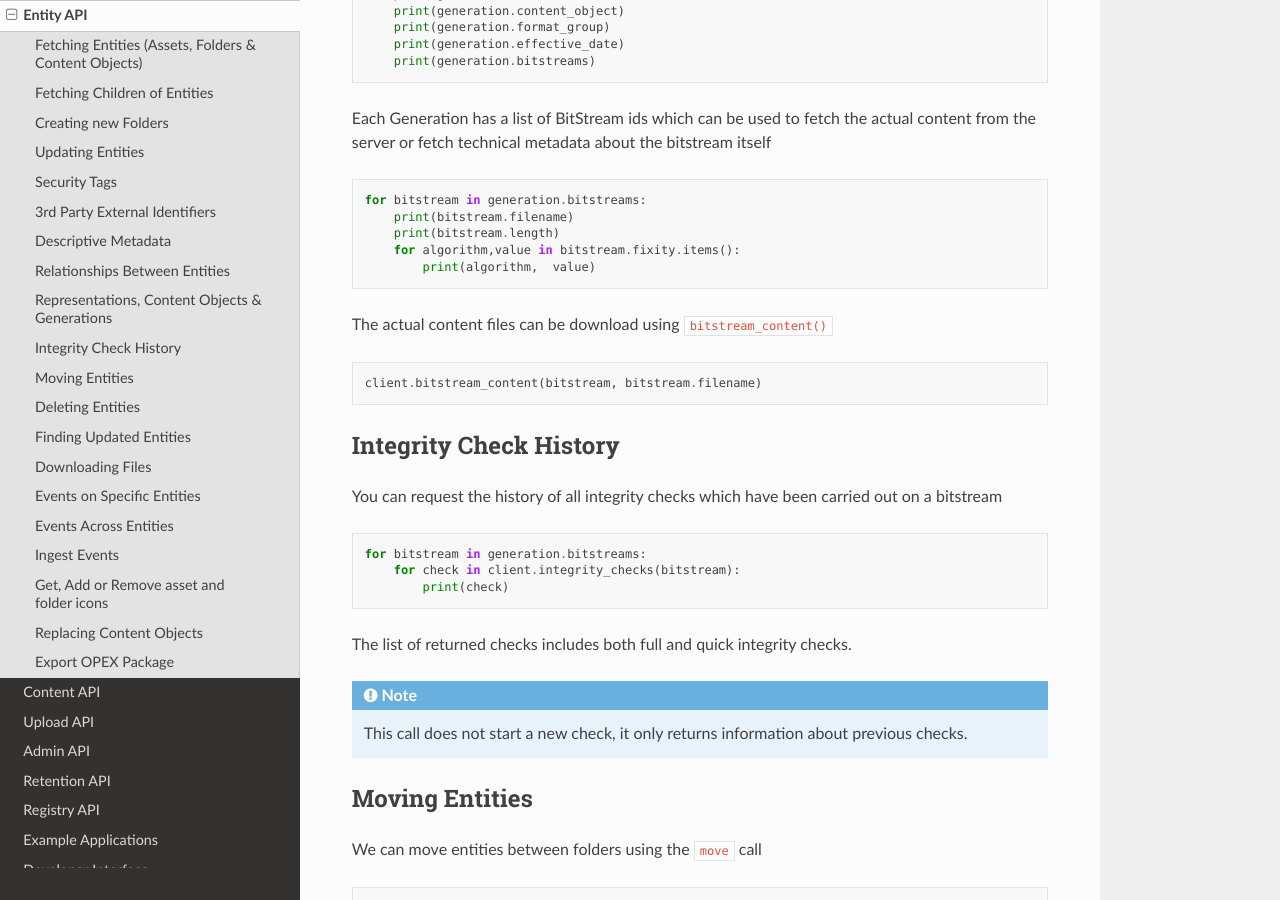
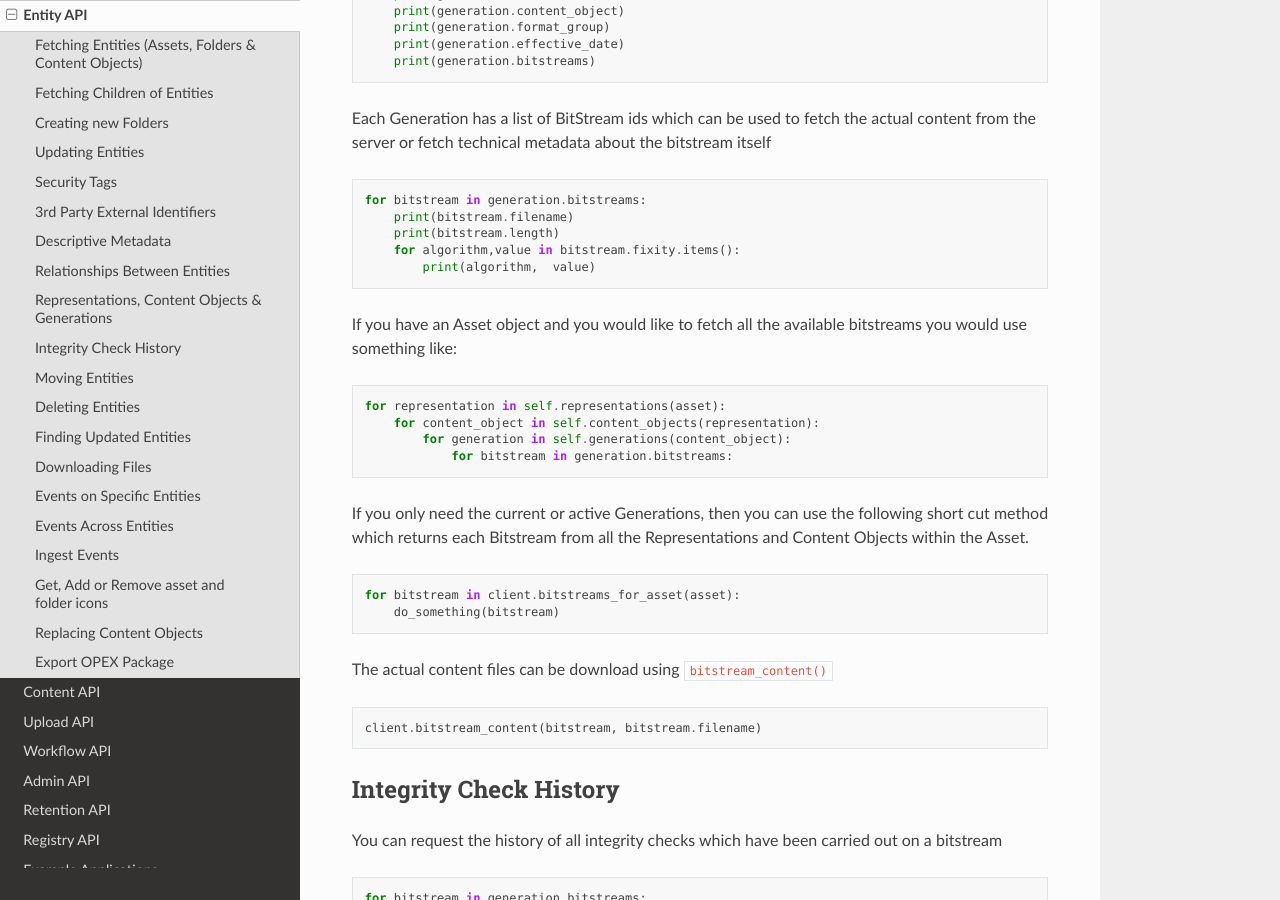
Before and after one commit to carj/pyPreservica, a Sphinx documentation site: the page built from docs/entity.rst, in a window 1280 px wide and 900 px high, scrolled down 10406 px. Built offline with Sphinx 7.4.7 and the Read the Docs theme 2.0.0, drawn with Linux system fonts in a browser that asks for light colours.

Commit message:
added workflow API section

```diff
--- a/docs/entity.rst
+++ b/docs/entity.rst
@@ -9,7 +9,7 @@ Begin by importing the pyPreservica module
 
     from pyPreservica import *
 
-Now, let's create the ``EntityAPI`` class
+Now, let's create the ``EntityAPI`` client
 
 .. code-block:: python
 
@@ -547,6 +547,26 @@ fetch technical metadata about the bitstream itself
         for algorithm,value in bitstream.fixity.items():
             print(algorithm,  value)
 
+
+
+If you have an Asset object and you would like to fetch all the available bitstreams you would use something like:
+
+.. code-block:: python
+
+    for representation in self.representations(asset):
+        for content_object in self.content_objects(representation):
+            for generation in self.generations(content_object):
+                for bitstream in generation.bitstreams:
+
+If you only need the current or active Generations, then you can use the following short cut method
+which returns each Bitstream from all the Representations and Content Objects within the Asset.
+
+.. code-block:: python
+
+    for bitstream in client.bitstreams_for_asset(asset):
+        do_something(bitstream)
+
+
 The actual content files can be download using ``bitstream_content()``
 
 .. code-block:: python
--- a/docs/index.rst
+++ b/docs/index.rst
@@ -52,6 +52,7 @@ pyPreservica is an open source 3rd party library and is not affiliated with `Pre
    entity
    content
    upload
+   workflow
    admin
    retention
    par
```
Also changed, not shown: docs/workflow.rst (added, +113 -0 lines).
